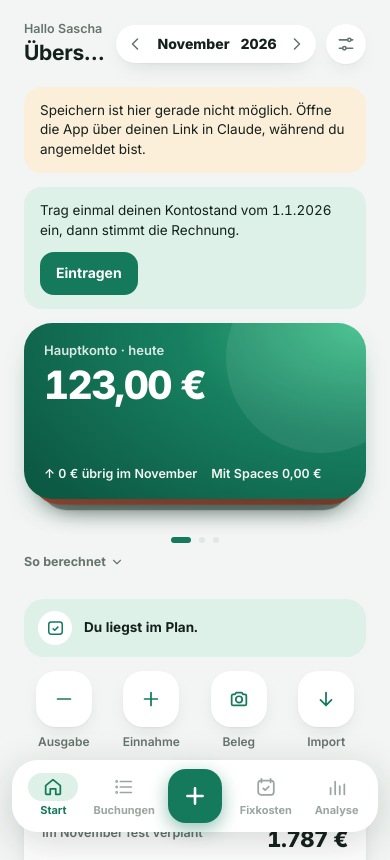
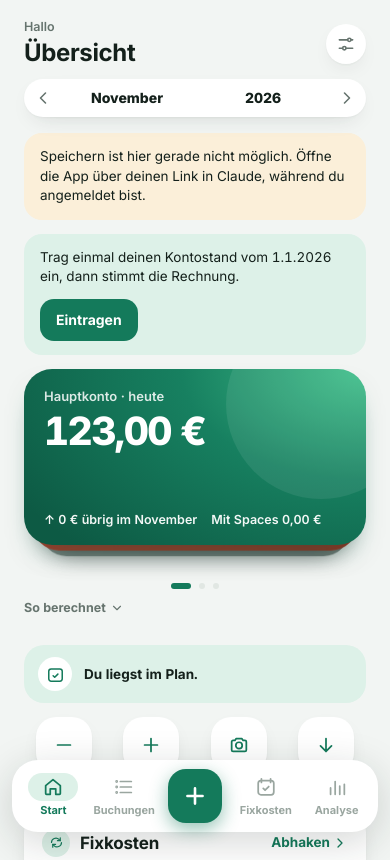
Before and after one commit to minghatsu/Haushaltsbuch, a plain HTML site: page web/index.html in a window 390 px wide. Shown: the top 860 px of the page. Drawn offline with Linux system fonts and the light colour scheme.

Commit message:
Kopfzeile auf dem Handy lesbar (Monat in eigener Zeile), eigener Name für die Begrüßung

```diff
--- a/web/index.html
+++ b/web/index.html
@@ -55,6 +55,13 @@ svg.i{width:20px;height:20px;stroke:currentColor;fill:none;stroke-width:1.9;stro
 .monthpill{display:flex;align-items:center;background:var(--surface);border-radius:999px;box-shadow:var(--shadow);padding:3px}
 .monthpill button{border:0;background:none;width:32px;height:32px;border-radius:50%;display:grid;place-items:center;color:var(--muted)}
 .monthpill button:hover{background:var(--sunk);color:var(--fg)}
+@media (max-width:560px){
+  .top .wrap{flex-wrap:wrap;row-gap:8px;padding-block:10px}
+  .hello{flex:1}
+  .hello b{font-size:24px}
+  .monthpill{order:3;width:100%;justify-content:space-between}
+  .monthpill .msel{flex:1}
+}
 .msel{appearance:none;-webkit-appearance:none;border:0;background:none;font-weight:800;font-size:14px;padding:6px 4px;border-radius:10px;cursor:pointer;text-align:center;text-align-last:center}
 .msel:hover{background:var(--sunk)}
 .msel:focus-visible{outline:2px solid var(--accent)}
@@ -554,7 +561,7 @@ tfoot td{font-weight:800;border-top:2px solid var(--fg)}
 
 <header class="top">
   <div class="wrap">
-    <div class="hello"><small id="greet">Hallo Sascha</small><b id="viewTitle">Übersicht</b></div>
+    <div class="hello"><small id="greet">Hallo</small><b id="viewTitle">Übersicht</b></div>
     <div class="monthpill" id="monthpill">
       <button id="prevM" aria-label="Vorheriger Monat"><svg class="i" viewBox="0 0 24 24"><path d="m15 6-6 6 6 6"/></svg></button>
       <select id="selM" class="msel" aria-label="Monat"></select><select id="selY" class="msel" aria-label="Jahr"></select>
@@ -624,6 +631,7 @@ tfoot td{font-weight:800;border-top:2px solid var(--fg)}
         <div class="field"><label for="sAbz">Sonstige Abzüge pro Jahr (€)</label><input class="in" id="sAbz" inputmode="decimal" placeholder="Spenden, Kinderbetreuung …"></div>
       </div>
       <div class="section-title">Startseite</div>
+      <div class="field"><label for="sName">Dein Name</label><input class="in" id="sName" autocomplete="given-name" placeholder="z. B. Sascha" maxlength="30"><span class="small muted">Für die Begrüßung oben links.</span></div>
       <div class="field"><label>Reihenfolge der Blöcke</label><span class="small muted" style="margin-top:-2px">Mit den Pfeilen verschieben, mit dem Schalter aus- oder einblenden. Die Konten-Karten bleiben immer oben.</span><div id="homeEd"></div></div>
       <div class="section-title">Kategorien</div>
       <div class="field"><label>Ausgaben privat</label><div class="chips" id="catEd-ausgabe"></div></div>
@@ -980,7 +988,7 @@ function toast(text, action, label, ms){
   const b = $("toastAct"); b.hidden = !action; b.textContent = label || "Rückgängig"; b.onclick = action ? async () => { $("toast").classList.remove("show"); await action(); } : null;
   $("toast").classList.add("show"); clearTimeout(toast._t); toast._t = setTimeout(()=>$("toast").classList.remove("show"), ms || (action ? 5000 : 2000));
 }
-function greeting(){ const h=new Date().getHours(); return h<11?"Guten Morgen, Sascha":h<17?"Hallo Sascha":h<22?"Guten Abend, Sascha":"Gute Nacht, Sascha"; }
+function greeting(){ const h=new Date().getHours(), n=String((S.settings&&S.settings.name)||"").trim(); const g=h<11?"Guten Morgen":h<17?"Hallo":h<22?"Guten Abend":"Gute Nacht"; return n ? (g==="Hallo"?`Hallo ${n}`:`${g}, ${n}`) : g; }
 
 /* ---------- categories ---------- */
 function cats(kind){ const c=S.settings.cats||DEFAULT_SETTINGS.cats; return c[kind]||[]; }
@@ -1588,6 +1596,7 @@ document.addEventListener("click", e=>{
 });
 document.addEventListener("change", e=>{ const t=e.target.closest("[data-hshow]"); if (!t) return; const h=new Set(S.settings.homeHidden||[]); if (t.checked) h.delete(t.dataset.hshow); else h.add(t.dataset.hshow); S.settings.homeHidden=[...h]; saveSettings(); renderHomeEd(); });
 matchMedia("(min-width:1000px)").addEventListener("change", ()=>{ if (UI.view==="home") renderHome(); });
+$("sName").addEventListener("change", ()=>{ S.settings.name=$("sName").value.trim().slice(0,30); saveSettings(); $("greet").textContent=greeting(); toast("Gespeichert"); });
 /* ---------- tax reserve as a gauge ---------- */
 function taxGauge(ym){
   const y=ym.slice(0,4), tax=taxCalc(y);
@@ -2105,6 +2114,7 @@ function renderMore(){
   renderLockEd();
   renderBudgetEd();
   renderHomeEd();
+  if (document.activeElement!==$("sName")) $("sName").value=S.settings.name||"";
   $("sKU").checked=!!st.kleinunternehmer; $("sSplit").checked=!!st.splitting; $("partnerField").hidden=!st.splitting;
   for (const k of ["ausgabe","betrieb"]) $("catEd-"+k).innerHTML = cats(k).map(n=>`<span class="chip">${esc(n)}<button class="x" data-catdel="${k}|${esc(n)}" aria-label="${esc(n)} entfernen">×</button></span>`).join("")+`<button class="chip" data-catadd="${k}">+ Neu</button>`;
   $("catEd-einnahme").innerHTML = incCats().map(c=>`<div style="display:flex;align-items:center;gap:10px;padding:5px 0"><b style="flex:1">${esc(c.name)}</b><select class="in" style="width:auto" data-incart="${esc(c.name)}" aria-label="Art von ${esc(c.name)}"><option value="selbst" ${c.art==="selbst"?"selected":""}>Selbstständig</option><option value="lohn" ${c.art==="lohn"?"selected":""}>Gehalt (angestellt)</option><option value="sonderzahlung" ${c.art==="sonderzahlung"?"selected":""}>Sonderzahlung (13. Gehalt …)</option><option value="lohnersatz" ${c.art==="lohnersatz"?"selected":""}>Lohnersatz (ALG1)</option><option value="sonstige" ${c.art==="sonstige"?"selected":""}>Sonstige</option></select><button class="icon-btn" data-catdel="einnahme|${esc(c.name)}" aria-label="${esc(c.name)} entfernen">×</button></div>`).join("")+`<button class="chip" data-catadd="einnahme" style="margin-top:6px">+ Neu</button>`;
```
